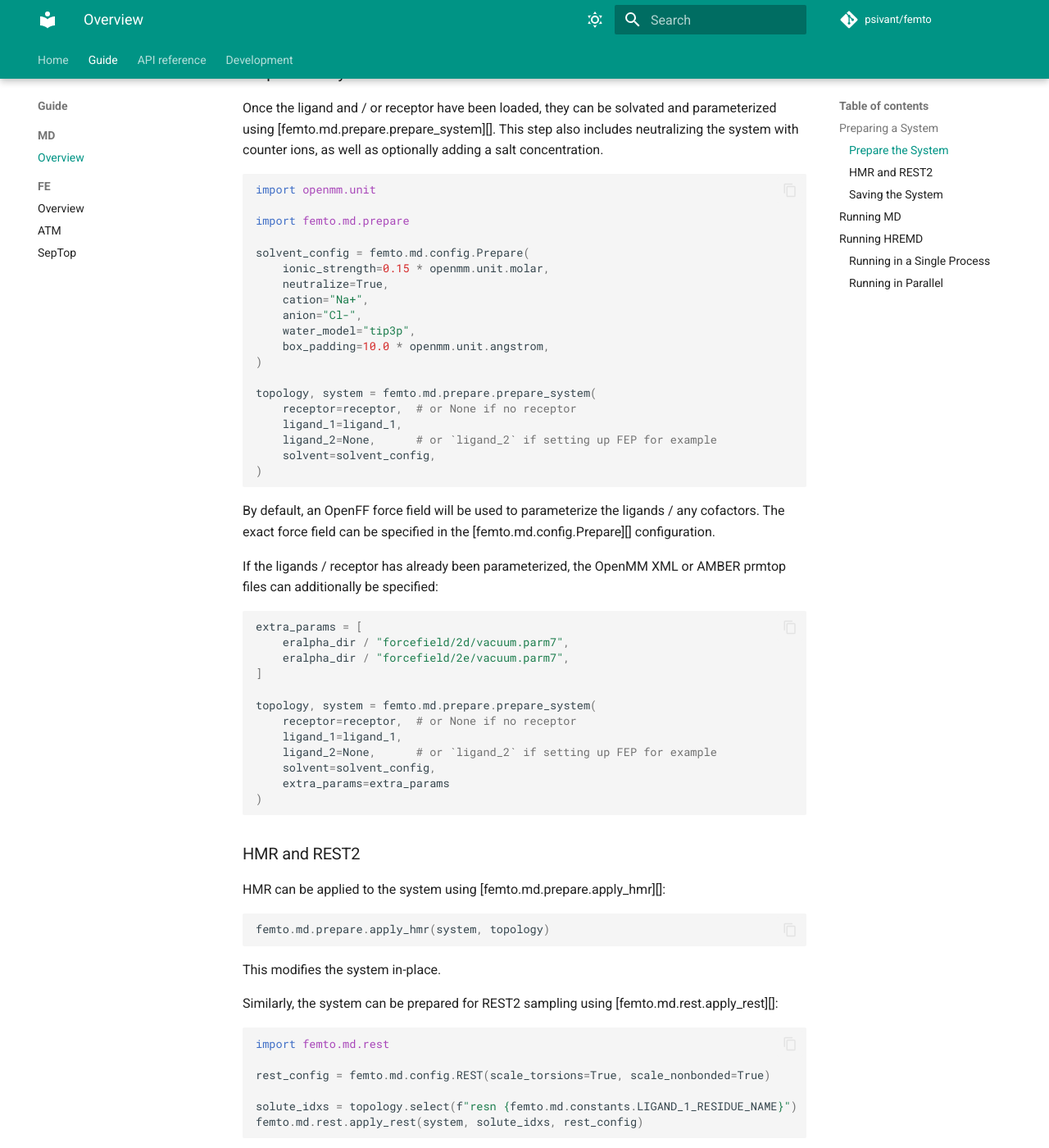
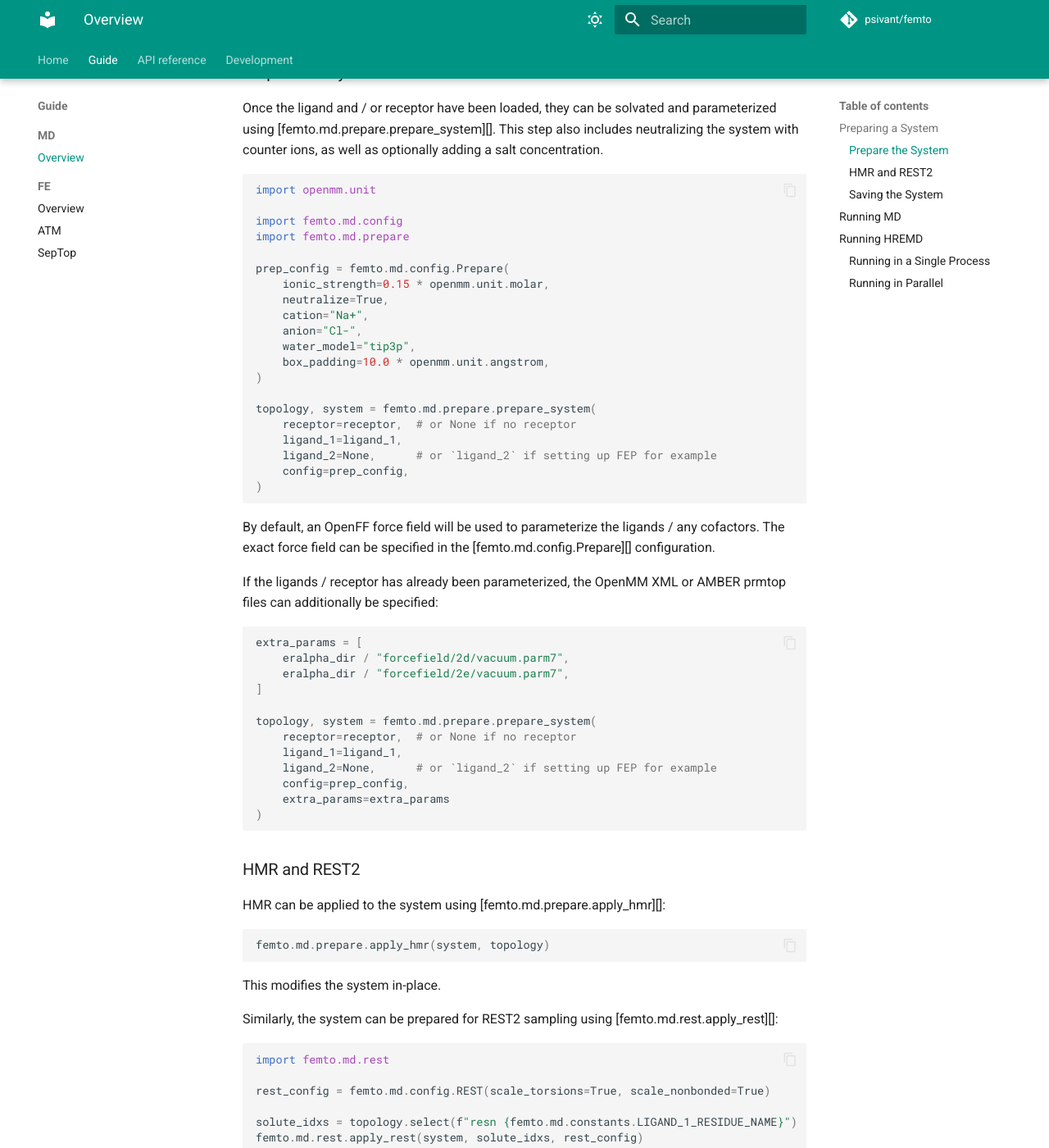
Before and after one commit to Psivant/femto, an MkDocs documentation site: the page built from docs/guide-md.md, in a window 1280 px wide and 1400 px high, scrolled down 1377 px. Shown: the whole window at 82% size. Built offline with MkDocs 1.6.1 and Material for MkDocs 9.7.7, drawn with Linux system fonts in a browser that asks for light colours; comment, search, counter and statistics services are not loaded; the version menu is left out.

Commit message:
fix doc typos

````diff
--- a/docs/guide-md.md
+++ b/docs/guide-md.md
@@ -63,9 +63,10 @@ This step also includes neutralizing the system with counter ions, as well as op
 ```python
 import openmm.unit
 
+import femto.md.config
 import femto.md.prepare
 
-solvent_config = femto.md.config.Prepare(
+prep_config = femto.md.config.Prepare(
     ionic_strength=0.15 * openmm.unit.molar,
     neutralize=True,
     cation="Na+",
@@ -78,7 +79,7 @@ topology, system = femto.md.prepare.prepare_system(
     receptor=receptor,  # or None if no receptor
     ligand_1=ligand_1,
     ligand_2=None,      # or `ligand_2` if setting up FEP for example
-    solvent=solvent_config,
+    config=prep_config,
 )
 ```
 
@@ -98,7 +99,7 @@ topology, system = femto.md.prepare.prepare_system(
     receptor=receptor,  # or None if no receptor
     ligand_1=ligand_1,
     ligand_2=None,      # or `ligand_2` if setting up FEP for example
-    solvent=solvent_config,
+    config=prep_config,
     extra_params=extra_params
 )
 ```
````
Also changed, not shown: docs/guide-atm.md (+2 -2 lines), docs/guide-septop.md (+0 -2 lines), docs/migration.md (+1 -0 lines).
